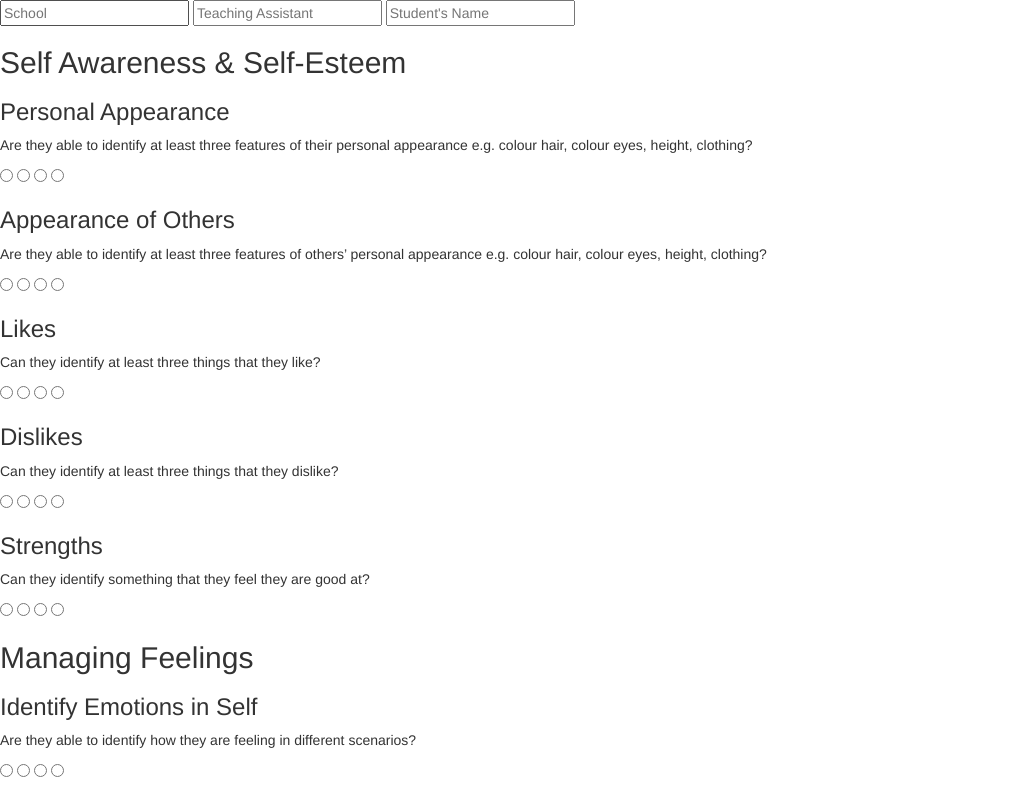
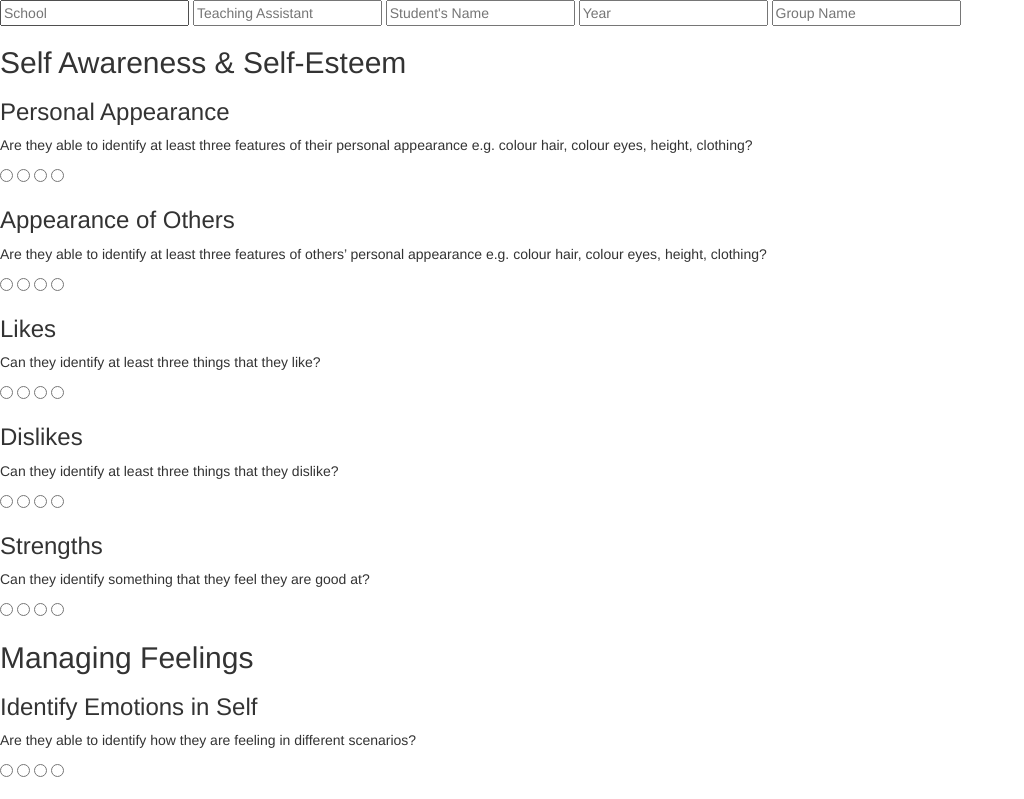
Before and after one commit to InclusiveClassrooms/skills-wheel-old, a website: page public/index.html in a window 1280 px wide. Shown: the top 799 px of the page, without its empty margins (0-1024 px from the left). Drawn offline with nearby package versions, Linux system fonts and the light colour scheme.

Commit message:
adds extra boxes for TA and child details #7

```diff
--- a/public/index.html
+++ b/public/index.html
@@ -12,10 +12,12 @@
 </head>
 
 <body>
-  <form>
+  <form id="ta-form">
     <input type="text" placeholder="School" />
     <input type="text" placeholder="Teaching Assistant" />
     <input type="text" placeholder="Student's Name" />
+    <input type="text" placeholder="Year" />
+    <input type="text" placeholder="Group Name" />
     <div>
       <div>
         <h2>Self Awareness & Self-Esteem</h2>
@@ -337,6 +339,7 @@
         </div>
       </div>
     </div>
+    <button class="submit">Submit</button>
   </form>
   <script type="text/javascript" src="index.js"></script>
 </body>
```
